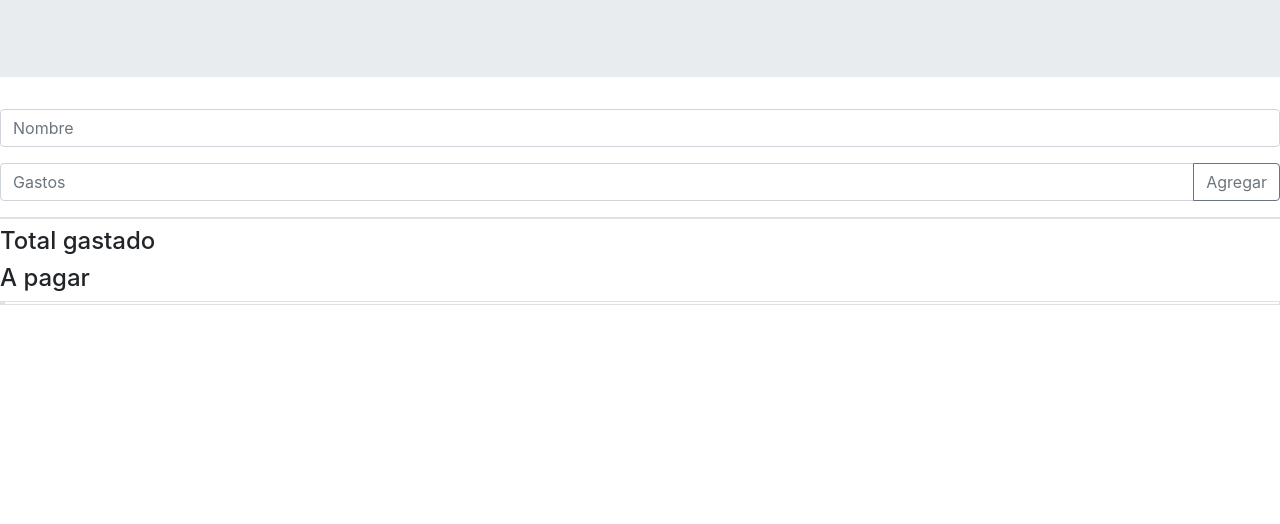
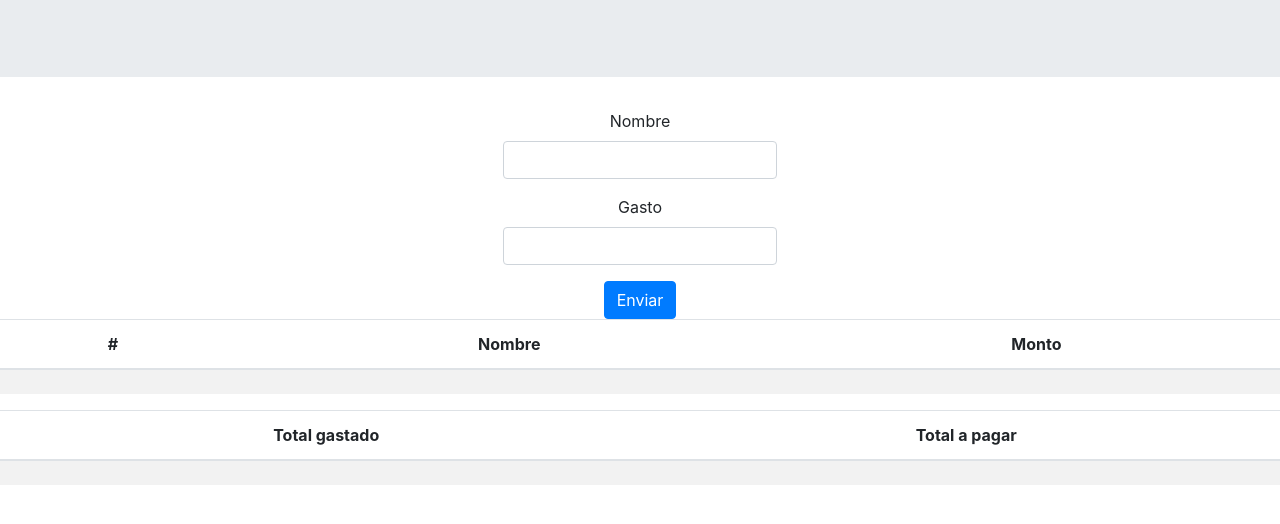
Before and after one commit to PBennato/Sprint2, a plain HTML site: page index.html in a window 1280 px wide. Shown: the part 172-696 px from the top of the page. Drawn offline with nearby package versions, Linux system fonts and the light colour scheme.

Commit message:
submit final

```diff
--- a/index.html
+++ b/index.html
@@ -1,15 +1,20 @@
 <!doctype html>
-<html lang="en">
+<html lang="Es-es">
+
 <head>
   <!-- Required meta tags -->
   <meta charset="utf-8">
   <meta name="viewport" content="width=device-width, initial-scale=1, shrink-to-fit=no">
 
   <!-- Bootstrap CSS -->
-    <link rel="stylesheet" href="https://cdn.jsdelivr.net/npm/bootstrap@4.6.1/dist/css/bootstrap.min.css" integrity="sha384-zCbKRCUGaJDkqS1kPbPd7TveP5iyJE0EjAuZQTgFLD2ylzuqKfdKlfG/eSrtxUkn" crossorigin="anonymous">
+  <link rel="stylesheet" href="https://cdn.jsdelivr.net/npm/bootstrap@4.6.1/dist/css/bootstrap.min.css"
+    integrity="sha384-zCbKRCUGaJDkqS1kPbPd7TveP5iyJE0EjAuZQTgFLD2ylzuqKfdKlfG/eSrtxUkn" crossorigin="anonymous">
+  <script src="https://code.jquery.com/jquery-3.6.0.min.js"
+    integrity="sha256-/xUj+3OJU5yExlq6GSYGSHk7tPXikynS7ogEvDej/m4=" crossorigin="anonymous"></script>
+  <script src="script.js"></script>
+  <title>App de gastos</title>
+</head>
 
-    <title>Hello, world!</title>
-  </head>
 <body>
   <div class="jumbotron jumbotron-fluid text-center">
     <div class="container">
@@ -17,55 +22,56 @@
       <p class="lead">Ingrese los gastos de cada persona.</p>
     </div>
   </div>
+  <div class="d-flex justify-content-center text-center">
+    <form>
+      <div class="form-group text-center">
+        <label for="exampleInputEmail1">Nombre</label>
+        <input type="string" class="form-control" id="usuario" aria-describedby="emailHelp">
 
-    <div class="input-group mb-3">
-    <input type="string" class="form-control" placeholder="Nombre" id="usuario" aria-label="Recipient's username" aria-describedby="basic-addon2">
+      </div>
+      <div class="form-group text-center">
+        <label for="exampleInputPassword1">Gasto</label>
+        <input type="string" class="form-control" id="gasto">
       </div>
 
-    <div class="input-group mb-3">
-        <input type="number" class="form-control" placeholder="Gastos" id="gasto" aria-label="Recipient's username" aria-describedby="button-addon2">
-        <div class="input-group-append">
-         <a onclick="agregar()" id="boton" class="btn btn-outline-secondary" type="button" >Agregar</a>
-        </div>
+      <button onclick="agregar()" type="button" class="btn btn-primary text-center">Enviar</button>
+    </form>
   </div>
 
-    <div class="d-flex border my-2">
-        <div id="nameToShow"></div>
-        <div id="moneyToShow"></div>
-    </div>
+  <table class="table table-striped table text-center">
+    <thead>
+      <tr>
+        <th scope="col">#</th>
+        <th scope="col">Nombre</th>
+        <th scope="col">Monto</th>
+      </tr>
+    </thead>
+    <tbody>
+      <tr>
+        <th scope="row" id="contToShow"></th>
+        <td id="nameToShow"></td>
+        <td id="moneyToShow"></td>
+      </tr>
 
-    <div clas="border my-2">
-        <h4>Total gastado</h4>
-        <div id="total"></div>
-   </div>
+    </tbody>
+  </table>
+  <table class="table table-striped table text-center">
+    <thead>
+      <tr>
+        <th scope="col">Total gastado</th>
+        <th scope="col">Total a pagar </th>
 
-    <div clas="border my-2">
-        <h4>A pagar</h4>
-        <div id="cadaUno"></div>
-    </div>
+      </tr>
+    </thead>
+    <tbody>
+      <tr>
+        <td id="total"></td>
+        <td id="cadaUno"></td>
+      </tr>
 
+    </tbody>
+  </table>
 
+</body>
 
-
-    <div class="d-flex border my-2">
-        <div class="ms-2 border" id="nameToShow"></div>
-        <div class="ms-2 border" id="moneyToShow"></div>
-
-    </div>
-
-    <div>
-        <div id="total"></div>
-        <div id="cadaUno"></div>
-
-    </div>
-
-
-
-
-    <script
-    src="https://code.jquery.com/jquery-3.6.0.min.js"
-    integrity="sha256-/xUj+3OJU5yExlq6GSYGSHk7tPXikynS7ogEvDej/m4="
-    crossorigin="anonymous"></script>
-    <script src="script.js"></script>
-  </body>
 </html>
--- a/script.js
+++ b/script.js
@@ -1,29 +1,28 @@
-let contador=0;
-let total=0;
-let division=0;
+let contador = 0;
+let total = 0;
+let division = 0;
 
+function agregar() {
+  let nombre = $("#usuario").val();
+  let dinero = $("#gasto").val();
+  contador += 1;
 
-function agregar(){
-    let nombre=$("#usuario").val();
-    let dinero=$("#gasto").val();
-    contador +=1;
+  dividir(dinero);
 
-    dividir( dinero );
-
-    let displayName = `<h5> ${nombre}: </h5>`
-    let displayMoney = `<h5> ${dinero} </h5>`
-
-    $("#nameToShow").append(displayName);
-    $("#moneyToShow").append(displayMoney);
-
+  let displayName = `<h5> ${nombre} </h5>`;
+  let displayMoney = `<h5> ${dinero} </h5>`;
+  let displayContador = `<h5> ${contador} </h5>`;
+  $("#nameToShow").append(displayName);
+  $("#moneyToShow").append(displayMoney);
+  $("#contToShow").append(displayContador);
 }
 
-function dividir(dinero){
-    total += parseInt(dinero);
+function dividir(dinero) {
+  total += parseInt(dinero);
 
-    $("#total").text("$"+ total);
+  $("#total").text("$" + total);
 
-    division = total / contador;
+  division = total / contador;
 
-    $("#cadaUno").text("$"+ division);
+  $("#cadaUno").text("$" + parseInt(division));
 }
```
Also changed, not shown: 1 other file. Lines whose indentation alone changed are shown as unchanged.
